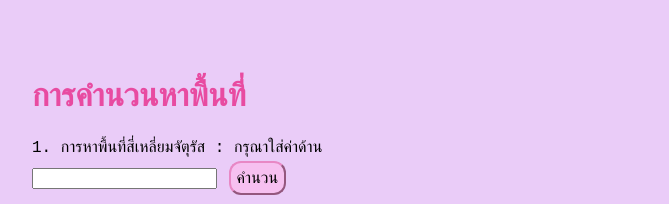
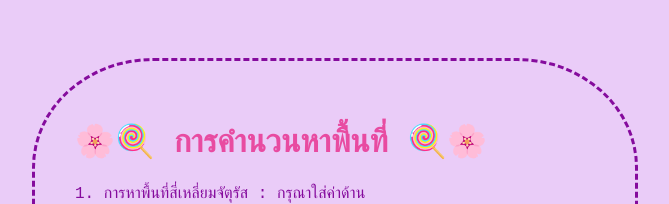
Before and after one commit to hellonayon/area-formula, a plain HTML site: page index.html in a window 1280 px wide. Shown: the top 204 px of the page, without its empty margins (26-695 px from the left). Drawn offline with Linux system fonts and the light colour scheme.

Commit message:
update css

```diff
--- a/index.html
+++ b/index.html
@@ -3,10 +3,10 @@
 <head>
 <title>Area Formula</title>
 <link rel="stylesheet" href="styles.css">
-</head>
 <body>
 <div class="container">
-    <h1 style="color: rgb(232, 75, 161);">การคำนวนหาพื้นที่</h1>
+    <div class="dashed">
+    <h1 style="color: rgb(232, 75, 161);">&#127800;&#127853; การคำนวนหาพื้นที่ &#127853;&#127800;</h1>
 <div>
     <label for="square">1. การหาพื้นที่สี่เหลี่ยมจัตุรัส : กรุณาใส่ค่าด้าน</label><br>
     <input type="text" id="inputValuesquare" >
@@ -40,6 +40,8 @@
     <button class="button" onclick="tocircle()">คำนวน</button>
 </div>
 <script src="area.js"></script>
+    </div>
 </div>
 </body>
+</head>
 </html>
--- a/styles.css
+++ b/styles.css
@@ -39,3 +39,19 @@ body{
     transition-duration: 0.4s;
     cursor: pointer;
 }
+
+h1:hover {
+    text-align: center;
+    text-decoration: none;
+    display: inline-block;
+    margin: 4px 2px;
+    transition-duration: 0.4s;
+    cursor: pointer;
+
+}
+.dashed{
+    border-style: dashed;
+    border-radius: 20%;
+    padding: 40px;
+    color: #850b9d;
+}
```
